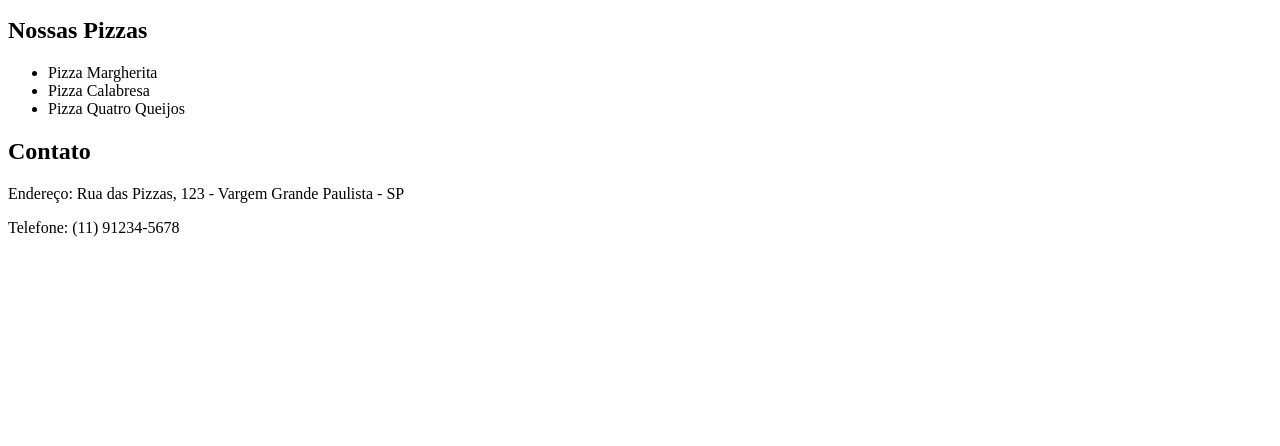
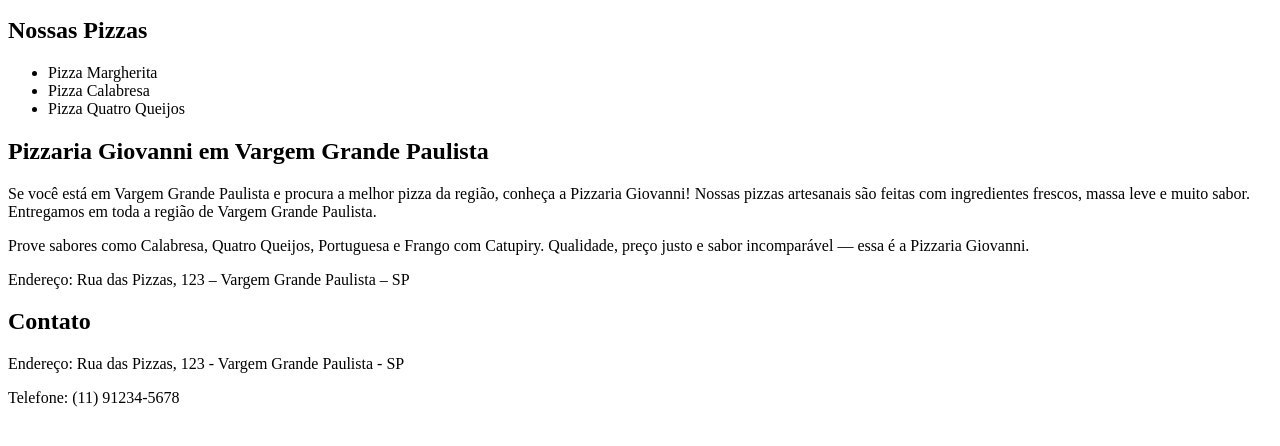
Before and after one commit to ogiovannibr/pizzaria-teste, a plain HTML site: page index.html in a window 1280 px wide. Shown: the part 102-548 px from the top of the page. Drawn offline with Linux system fonts and the light colour scheme.

Commit message:
Update index.html

```diff
--- a/index.html
+++ b/index.html
@@ -22,6 +22,14 @@
       <li>Pizza Calabresa</li>
       <li>Pizza Quatro Queijos</li>
     </ul>
+
+    <h1>Pizzaria Giovanni em Vargem Grande Paulista</h1>
+<p>Se você está em Vargem Grande Paulista e procura a melhor pizza da região, conheça a Pizzaria Giovanni! Nossas pizzas artesanais são feitas com ingredientes frescos, massa leve e muito sabor. Entregamos em toda a região de Vargem Grande Paulista.</p>
+
+<p>Prove sabores como Calabresa, Quatro Queijos, Portuguesa e Frango com Catupiry. Qualidade, preço justo e sabor incomparável — essa é a Pizzaria Giovanni.</p>
+
+<p>Endereço: Rua das Pizzas, 123 – Vargem Grande Paulista – SP</p>
+
   </section>
 
   <section>
```
